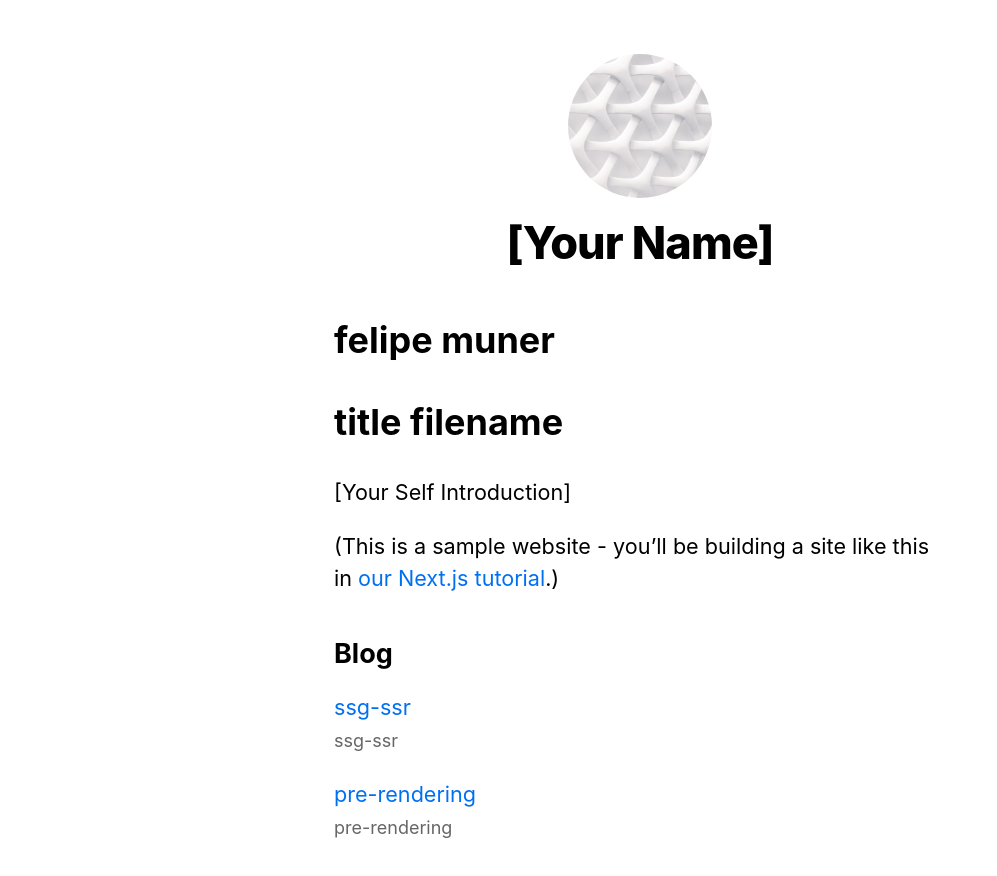
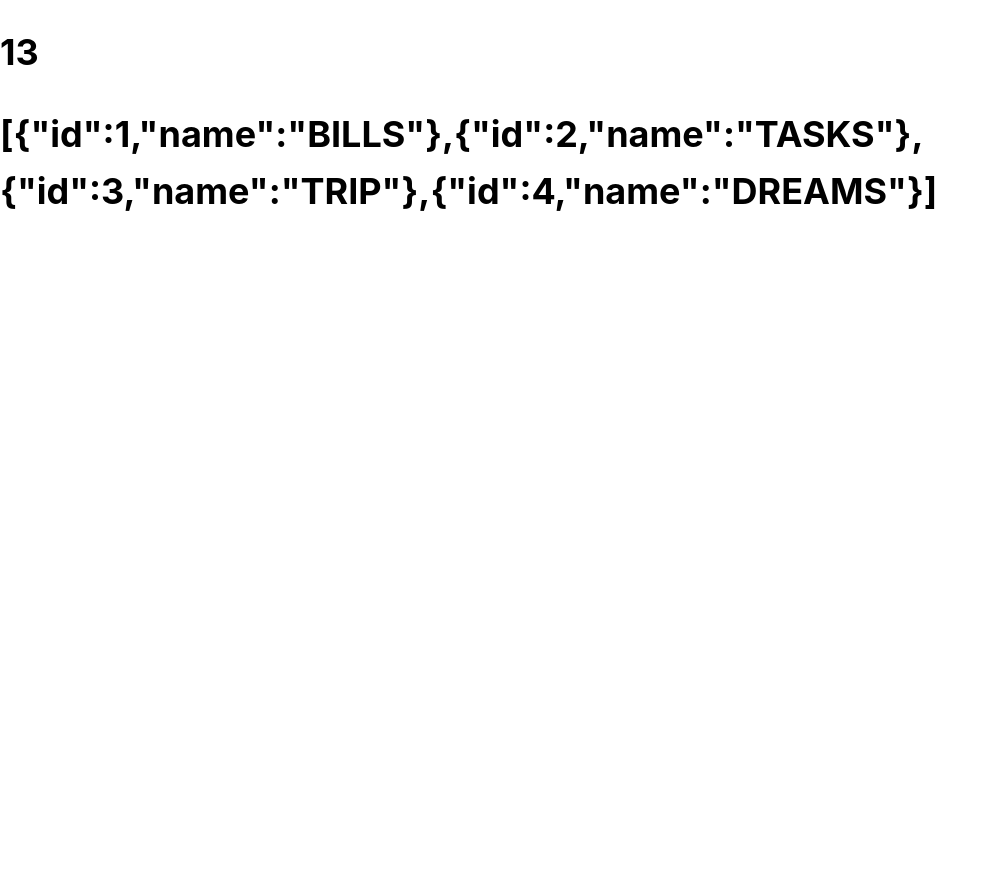
Before and after one commit to felipe-muner/typescript-final, a Next.js app: page / in a window 1280 px wide. Shown: the top 876 px of the page, without its empty margins (0-997 px from the left). After the commit the page ends 800 px from the top, so only its background shows below. Built offline with nearby package versions, Linux system fonts and the light colour scheme.

Commit message:
showing data to client

```diff
--- /dev/null
+++ b/api/channel.js
@@ -0,0 +1,28 @@
+import fetcher from "./fetcher";
+
+class Channel {
+  constructor(server) {
+    this.server = server
+  }
+  // async getAll() {
+  //   return await fetcher.get("/school");
+  // }
+  async getAllChannels(){
+    const res = await fetcher.get({
+      url: this.server + "/api/channels",
+      data: {},
+    })
+    const data = await res.json()
+    return data
+  }
+  async newMessage(payload) {
+    const res = await fetcher.post({
+      url: this.server + "/api/" + payload.id,
+      data: payload,
+    });
+    const data = await res.json();
+    return data;
+  }
+}
+
+export default Channel;
--- /dev/null
+++ b/api/fetcher.js
@@ -0,0 +1,32 @@
+function getQueryString(params) {
+  var esc = encodeURIComponent;
+  return Object.keys(params)
+    .map(k => esc(k) + '=' + esc(params[k]))
+    .join('&');
+}
+
+function request(params) {
+  var method = params.method || 'GET';
+  var qs = '';
+  var body;
+  var headers = params.headers || {
+    'Accept': 'application/json',
+    'Content-Type': 'application/json',
+  };
+
+  if (['GET', 'DELETE'].indexOf(method) > -1)
+    qs = '?' + getQueryString(params.data);
+  else // POST or PUT
+    body = JSON.stringify(params.data);
+
+  var url = params.url + qs;
+
+  return fetch(url, { method, headers, body });
+}
+
+export default {
+  get: params => request(Object.assign({ method: 'GET' }, params)),
+  post: params => request(Object.assign({ method: 'POST' }, params)),
+  put: params => request(Object.assign({ method: 'PUT' }, params)),
+  delete: params => request(Object.assign({ method: 'DELETE' }, params))
+}
--- /dev/null
+++ b/api/index.js
@@ -0,0 +1,9 @@
+import Channel from "./channel";
+import Message from "./message";
+
+const server = "http://localhost:3000";
+
+export default {
+  channel: new Channel(server),
+  message: new Message(server),
+};
--- /dev/null
+++ b/api/message.js
@@ -0,0 +1,17 @@
+import fetcher from "./fetcher";
+
+class Message {
+  constructor(server) {
+    this.server = server;
+  }
+  async getMessagesById(id) {
+    const res = await fetcher.get({
+      url: this.server + "/api/messages/" + id,
+      data: {},
+    });
+    const data = await res.json();
+    return data;
+  }
+}
+
+export default Message;
--- a/pages/index.tsx
+++ b/pages/index.tsx
@@ -1,56 +1,31 @@
+import { GetStaticProps } from "next";
 import Head from "next/head";
-import Layout, { siteTitle } from "../components/layout";
-import utilStyles from "../styles/utils.module.css";
-import { getSortedPostsData } from "../lib/posts";
-import Link from "next/link";
-import Date from "../components/date";
+import Channels from "../components/channels";
+import Messages from "../components/messages";
+import SendMessage from "../components/sendMessage";
 import ShowDetails from "../components/showDetails";
-import { IFullName, IPost } from "../types/index";
+import { IChannel, IFullName, IPost } from "../types/index";
+import Api from "../api";
 
-import { GetStaticProps } from "next";
 
-export default function Home({ allPostsData }: { allPostsData: IPost[] }) {
-  const user: IFullName = { firstName: "felipe", lastName: "muner" };
-  const myPost: IPost = { id: "filename", body: "body", title: "title" };
+export default function Home({ allChannels }: { allChannels: IChannel[] }) {
+  // const user: IFullName = { firstName: "felipe", lastName: "muner" };
+  // const myPost: IPost = { id: "filename", body: "body", title: "title" };
+  //   <ShowDetails user={user} myPost={myPost}></ShowDetails>
 
   return (
-    <Layout home>
-      <Head>
-        <title>{siteTitle}</title>
-      </Head>
-      <ShowDetails user={user} myPost={myPost}></ShowDetails>
-      <section className={utilStyles.headingMd}>
-        <p>[Your Self Introduction]</p>
-        <p>
-          (This is a sample website - you’ll be building a site like this in{" "}
-          <a href="https://nextjs.org/learn">our Next.js tutorial</a>.)
-        </p>
-      </section>
-      <section className={`${utilStyles.headingMd} ${utilStyles.padding1px}`}>
-        <h2 className={utilStyles.headingLg}>Blog</h2>
-        <ul className={utilStyles.list}>
-          {allPostsData.map(({ id }) => (
-            <li className={utilStyles.listItem} key={id}>
-              <Link href={`/posts/${id}`}>
-                <a>{id}</a>
-              </Link>
-              <br />
-              <small className={utilStyles.lightText}>
-                <Date dateString={id} />
-              </small>
-            </li>
-          ))}
-        </ul>
-      </section>
-    </Layout>
+    <div>
+      <h1>13</h1>
+      <h1>{JSON.stringify(allChannels)}</h1>
+    </div>
   );
 }
 
 export const getStaticProps: GetStaticProps = async () => {
-  const allPostsData = getSortedPostsData();
+  const allChannels = await Api.channel.getAllChannels();
   return {
     props: {
-      allPostsData,
+      allChannels,
     },
   };
 };
```
